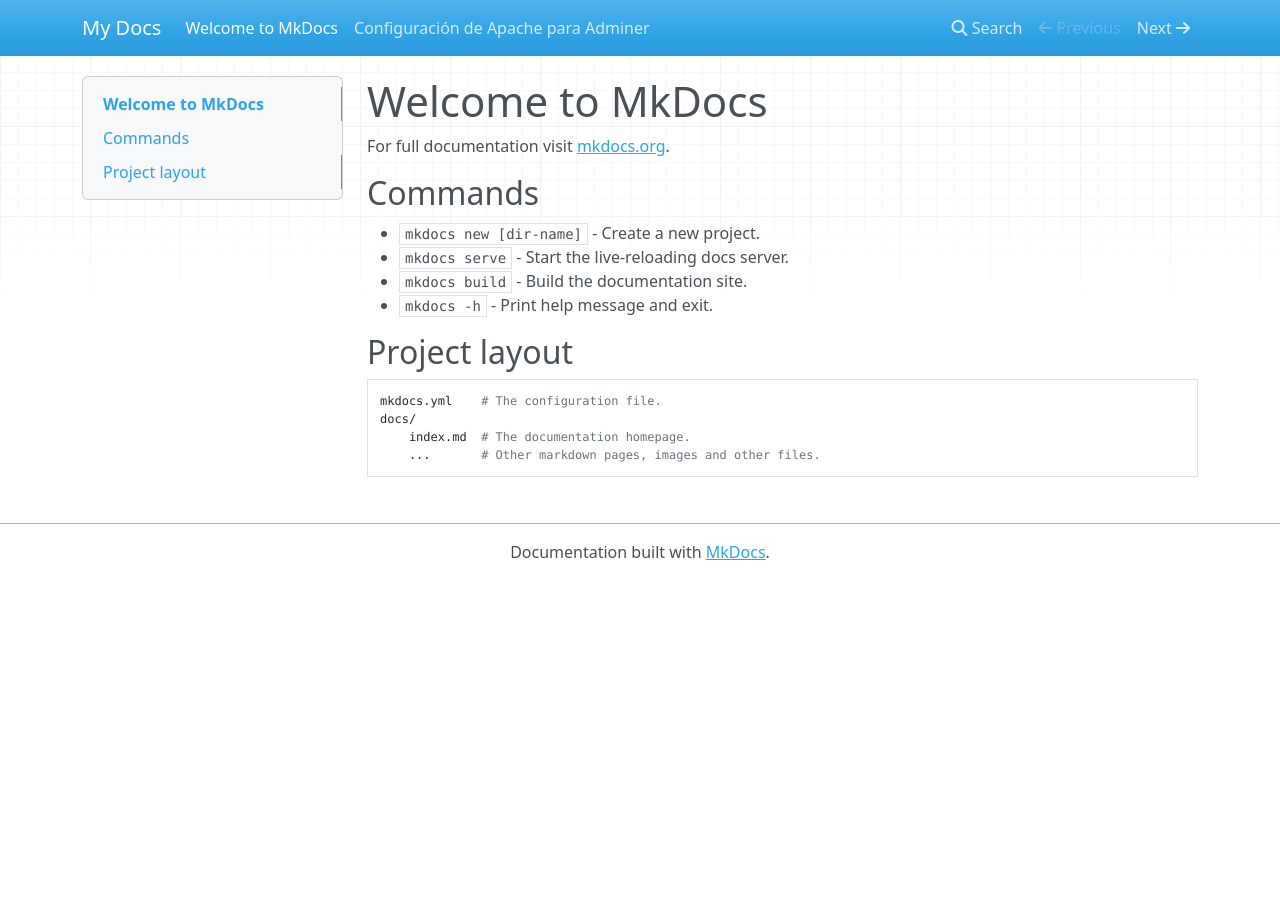
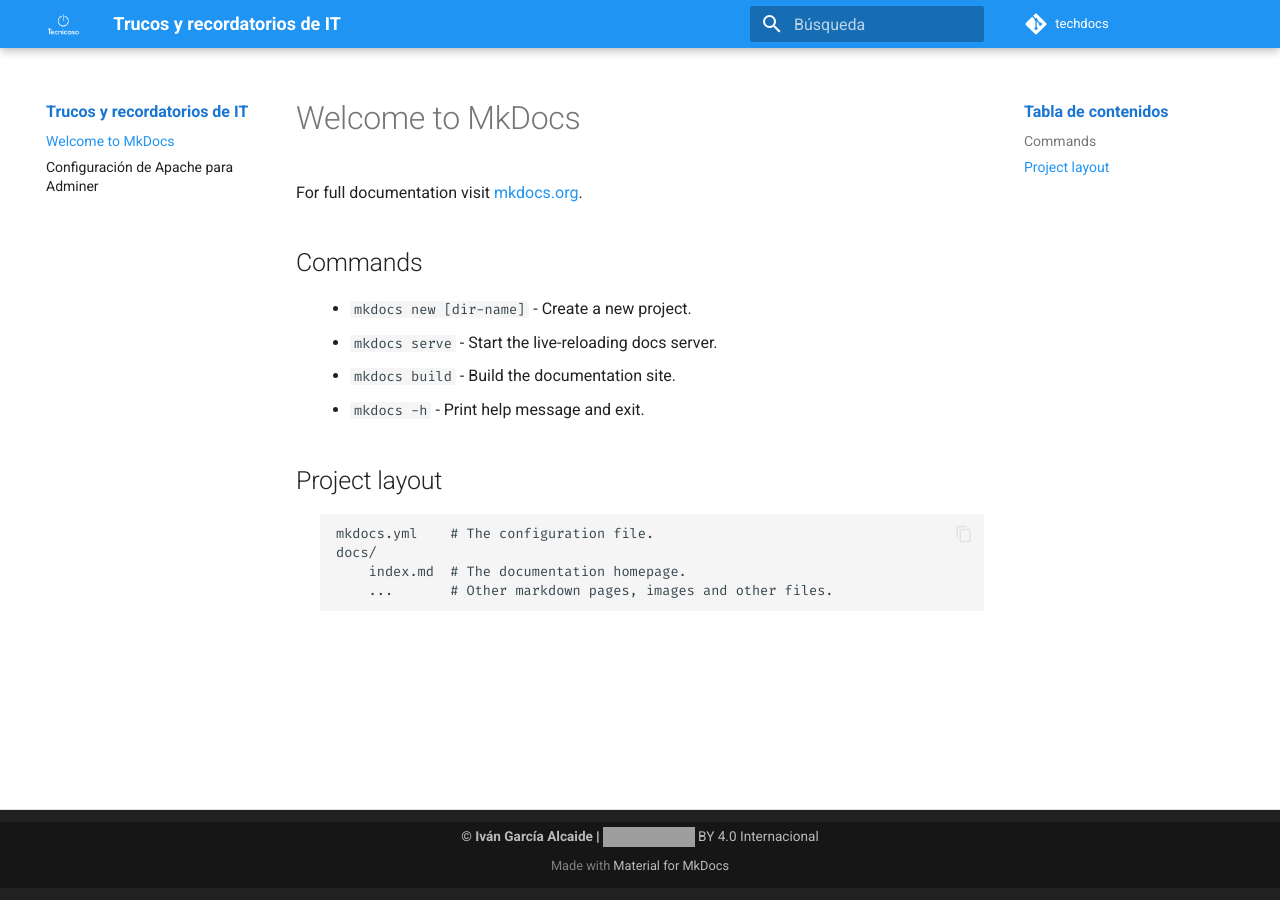
Before and after one commit to ivangarciaalcaide/techdocs, an MkDocs documentation site: the page built from docs/index.md, in a window 1280 px wide. Built offline with MkDocs 1.6.1 and Material for MkDocs 9.7.7, drawn with Linux system fonts in a browser that asks for light colours; nearby versions of some CDN libraries; comment, search, counter and statistics services are not loaded; grey boxes are pictures that could not be loaded.

Commit message:
Añadido footer, repo y logo. También se ha completado parte de la configuración de mkdocs.yml.

```diff
--- /dev/null
+++ b/docs/assets/stylesheets/extra.css
@@ -0,0 +1,64 @@
+.md-typeset ol.task-list {
+    counter-reset: step;
+    list-style: none;
+    padding-left: 2em;
+    margin-left: 0;
+}
+
+.md-typeset ol.task-list > li {
+    counter-increment: step;
+    display: flex;
+    align-items: flex-start;
+    margin-bottom: 0.5em;
+}
+
+.md-typeset ol.task-list > li label.task-list-control {
+    margin-right: 0.3em;
+    flex-shrink: 0;
+}
+
+.md-typeset ol.task-list > li::before {
+    content: counter(step) ".";
+    margin-right: 0.5em;
+    font-weight: bold;
+}
+
+.md-typeset ol:not(.task-list),
+.md-typeset ul:not(.task-list) {
+    padding-left: 1.5em;
+    margin-bottom: 1em;
+}
+
+.md-typeset h2 {
+    padding-left: 0 !important;
+}
+.md-typeset h2 ~ * {
+    padding-left: 1.5em;
+}
+
+.md-typeset h3 ~ ol.task-list {
+    counter-reset: step;
+    list-style: none;
+    padding-left: 3em;
+    margin-left: 0;
+}
+
+.md-nav__title {
+    color: var(--md-primary-fg-color--dark);
+    display: block;
+    font-weight: 700;
+    overflow: hidden;
+    padding: 0 .6rem;
+    text-overflow: ellipsis;
+    font-size: medium;
+}
+
+/* Poner en negrita los títulos de grupo en el menú lateral */
+.md-nav__item--nested > .md-nav__link {
+    font-weight: bold;
+}
+
+/* resaltar opciones de comando tipo -x o --option */
+.md-typeset .highlight .c { color: #2ecc71; font-weight: bold; }     /* Comentarios */
+.md-typeset .highlight .n { color: #3498db; }                        /* Nombres normales */
+.md-typeset .highlight .na { color: #27ae60; }    /* Name.Attribute = opciones */
--- /dev/null
+++ b/docs/assets/stylesheets/footer.css
@@ -0,0 +1,55 @@
+/* footer.css: estilos para el footer personalizado */
+
+/* Centrar todo el footer */
+.md-footer .md-footer-meta__inner {
+    display: flex;
+    flex-direction: column;
+    justify-content: center;
+    align-items: center;
+    text-align: center;
+}
+
+/* Primera línea: autor + licencia */
+.md-footer-line1 {
+    display: flex;
+    align-items: center;
+    gap: 6px;
+    margin-bottom: 4px;
+    font-weight: bold;
+    flex-wrap: wrap;
+}
+
+/* Separador vertical */
+.md-footer-line1 .separator {
+    color: #888;
+}
+
+/* Logo de la licencia */
+.md-footer-line1 .cc-badge {
+    vertical-align: middle;
+    width: 24px;
+    height: 24px;
+    filter: grayscale(100%);
+}
+
+/* Enlaces de autor y licencia */
+.md-footer-author,
+.md-footer-license {
+    text-decoration: none;
+    color: inherit;
+}
+
+/* Segunda línea: texto de atribución */
+.md-footer-line2 {
+    font-size: 0.85em;
+    color: inherit;
+}
+
+/* Separación del contenido principal y el footer */
+.md-footer {
+    padding-top: 12px;
+    padding-bottom: 12px;
+    border-top: 1px solid #e0e0e0; /* línea superior ligera */
+    margin-top: 24px;
+    font-family: Roboto, sans-serif;
+}
--- a/mkdocs.yml
+++ b/mkdocs.yml
@@ -1 +1,43 @@
-site_name: My Docs
+site_name: Trucos y recordatorios de IT
+site_description: Proyecto personal con trucos y recordatorios de IT
+site_author: Tecnicaso
+site_url: https://techdocs.ivangarciaalcaide.es
+
+theme:
+  name: material
+  custom_dir: overrides
+  language: es
+  logo: assets/images/logo.png
+  logo_width: 400
+  favicon: assets/images/logo.ico
+  icon:
+    repo: fontawesome/brands/git-alt
+
+  features:
+    - content.code.annotate
+    - content.code.copy
+
+  palette:
+    primary: 'blue'
+    accent: 'amber'
+
+  font:
+    text: 'Roboto'
+    code: 'Fira Code'
+
+  # GitHub
+repo_url: https://github.com/ivangarciaalcaide/techdocs
+repo_name: 'techdocs'
+
+extra_css:
+  - assets/stylesheets/footer.css
+  - assets/stylesheets/extra.css
+
+markdown_extensions:
+     - codehilite:
+         guess_lang: false
+     - pymdownx.highlight:
+         anchor_linenums: true
+         use_pygments: true
+         linenums: true
+     - pymdownx.superfences
--- /dev/null
+++ b/overrides/partials/footer.html
@@ -0,0 +1,36 @@
+{# overrides/partials/footer.html #}
+<footer class="md-footer">
+    <div class="md-footer-meta md-typeset">
+        <div class="md-footer-meta__inner">
+
+            <!-- LÍNEA 1: Autor + licencia -->
+            <div class="md-footer-line2">
+                <a class="md-footer-author" href="mailto:alcaide@gmail.com"><strong>© Iván García Alcaide</strong></a>
+                <span class="separator">|</span>
+                <a class="md-footer-license" href="https://creativecommons.org/licenses/by/4.0/" target="_blank" rel="noopener">
+                    <img class="cc-badge" style ="height: 1.5em;  vertical-align: middle; width: auto" src="https://mirrors.creativecommons.org/presskit/icons/cc.svg"
+                         alt="Creative Commons logo"/>
+                    BY 4.0 Internacional
+                </a>
+            </div>
+
+            <!-- LÍNEA 2: Aviso de licencia -->
+            <!--
+            <div class="md-footer-line2">
+                Esta obra está bajo una
+                <a href="https://creativecommons.org/licenses/by/4.0/" target="_blank" rel="noopener">
+                    Licencia Creative Commons Atribución 4.0 Internacional
+                </a>.
+            </div>
+            -->
+
+            <div class="md-copyright">
+                Made with
+                <a href="https://squidfunk.github.io/mkdocs-material/" target="_blank" rel="noopener">
+                    Material for MkDocs
+                </a>
+            </div>
+
+        </div>
+    </div>
+</footer>
```
Also changed, not shown: docs/assets/images/logo.ico (added), docs/assets/images/logo.png (added).
